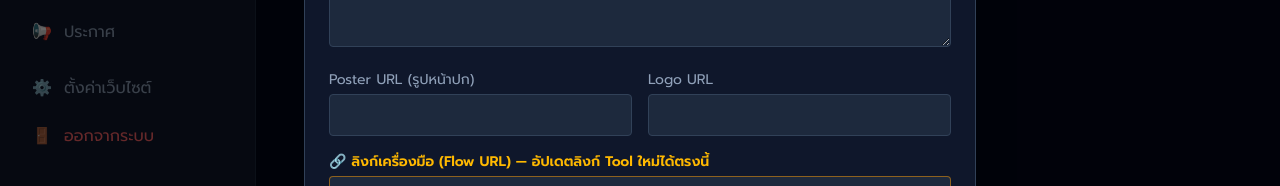
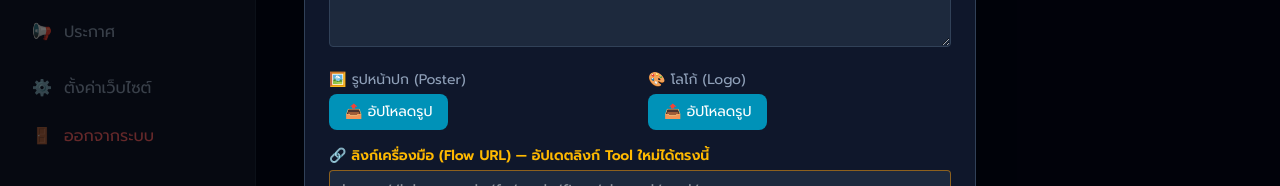
Before and after one commit to nilmat2007/aisalerpro, a Next.js app: page /admin/tools in a window 1280 px wide. Both pictures are taken after a click on the button "+ เพิ่มเครื่องมือใหม่". Shown: the part 354-540 px from the top of the page. Built offline with nearby package versions, Linux system fonts and the light colour scheme; no server answers; the database is empty.

Commit message:
เปลี่ยนรูป Tool ด้วยปุ่มอัปโหลด ไม่ต้องใส่ลิงก์เอง

```diff
--- a/src/app/admin/tools/page.tsx
+++ b/src/app/admin/tools/page.tsx
@@ -1,6 +1,7 @@
 'use client'
 
-import { useState, useEffect } from 'react'
+import { useState, useEffect, useRef } from 'react'
+import { createClient } from '@/lib/supabase/client'
 
 export default function AdminToolsPage() {
   const [tools, setTools] = useState<any[]>([])
@@ -13,6 +14,30 @@ export default function AdminToolsPage() {
     badge_text: '', badge_color: 'cyan', poster_url: '', logo_url: '', flow_url: '',
     is_active: true, is_coming_soon: false, sort_order: 0
   })
+  const [uploading, setUploading] = useState<string | null>(null)
+  const posterRef = useRef<HTMLInputElement>(null)
+  const logoRef = useRef<HTMLInputElement>(null)
+
+  const handleImageUpload = async (file: File, type: 'poster' | 'logo') => {
+    setUploading(type)
+    try {
+      const supabase = createClient()
+      const ext = file.name.split('.').pop()
+      const fileName = `${type}_${Date.now()}.${ext}`
+      const { error } = await supabase.storage.from('tool-images').upload(fileName, file)
+      if (error) throw error
+      const { data: { publicUrl } } = supabase.storage.from('tool-images').getPublicUrl(fileName)
+      if (type === 'poster') {
+        setFormData(prev => ({ ...prev, poster_url: publicUrl }))
+      } else {
+        setFormData(prev => ({ ...prev, logo_url: publicUrl }))
+      }
+    } catch (err: any) {
+      alert('อัปโหลดไม่สำเร็จ: ' + (err.message || 'ลองใหม่'))
+    } finally {
+      setUploading(null)
+    }
+  }
 
   useEffect(() => {
     fetchTools()
@@ -156,12 +181,26 @@ export default function AdminToolsPage() {
 
               <div className="grid grid-cols-1 md:grid-cols-2 gap-4">
                 <div>
-                  <label className="block text-sm text-slate-400 mb-1">Poster URL (รูปหน้าปก)</label>
-                  <input type="text" value={formData.poster_url} onChange={(e) => setFormData({...formData, poster_url: e.target.value})} className="w-full bg-slate-800 border border-slate-700 rounded px-3 py-2 text-white" />
+                  <label className="block text-sm text-slate-400 mb-1">🖼️ รูปหน้าปก (Poster)</label>
+                  <input type="file" ref={posterRef} accept="image/*" className="hidden" onChange={(e) => e.target.files?.[0] && handleImageUpload(e.target.files[0], 'poster')} />
+                  <div className="flex gap-2 items-center">
+                    <button type="button" onClick={() => posterRef.current?.click()} disabled={uploading === 'poster'} className="px-4 py-2 bg-cyan-600 hover:bg-cyan-500 text-white rounded-lg text-sm disabled:opacity-50">
+                      {uploading === 'poster' ? '⏳ กำลังอัปโหลด...' : '📤 อัปโหลดรูป'}
+                    </button>
+                    {formData.poster_url && <img src={formData.poster_url} alt="poster" className="w-12 h-16 object-cover rounded border border-slate-700" />}
+                  </div>
+                  {formData.poster_url && <p className="text-xs text-slate-500 mt-1 truncate">{formData.poster_url}</p>}
                 </div>
                 <div>
-                  <label className="block text-sm text-slate-400 mb-1">Logo URL</label>
-                  <input type="text" value={formData.logo_url} onChange={(e) => setFormData({...formData, logo_url: e.target.value})} className="w-full bg-slate-800 border border-slate-700 rounded px-3 py-2 text-white" />
+                  <label className="block text-sm text-slate-400 mb-1">🎨 โลโก้ (Logo)</label>
+                  <input type="file" ref={logoRef} accept="image/*" className="hidden" onChange={(e) => e.target.files?.[0] && handleImageUpload(e.target.files[0], 'logo')} />
+                  <div className="flex gap-2 items-center">
+                    <button type="button" onClick={() => logoRef.current?.click()} disabled={uploading === 'logo'} className="px-4 py-2 bg-cyan-600 hover:bg-cyan-500 text-white rounded-lg text-sm disabled:opacity-50">
+                      {uploading === 'logo' ? '⏳ กำลังอัปโหลด...' : '📤 อัปโหลดรูป'}
+                    </button>
+                    {formData.logo_url && <img src={formData.logo_url} alt="logo" className="w-12 h-12 object-cover rounded-full border border-slate-700" />}
+                  </div>
+                  {formData.logo_url && <p className="text-xs text-slate-500 mt-1 truncate">{formData.logo_url}</p>}
                 </div>
               </div>
 
```
